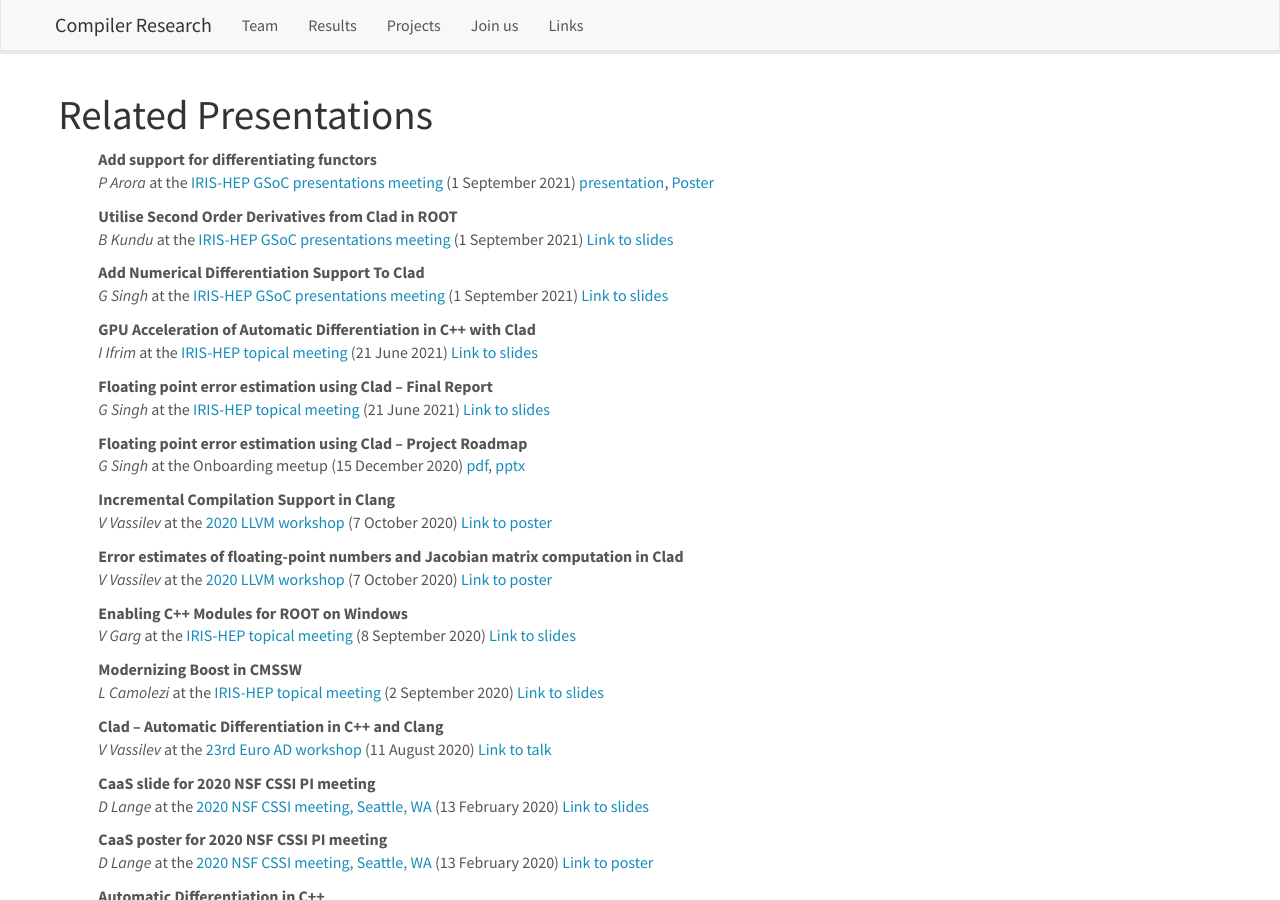
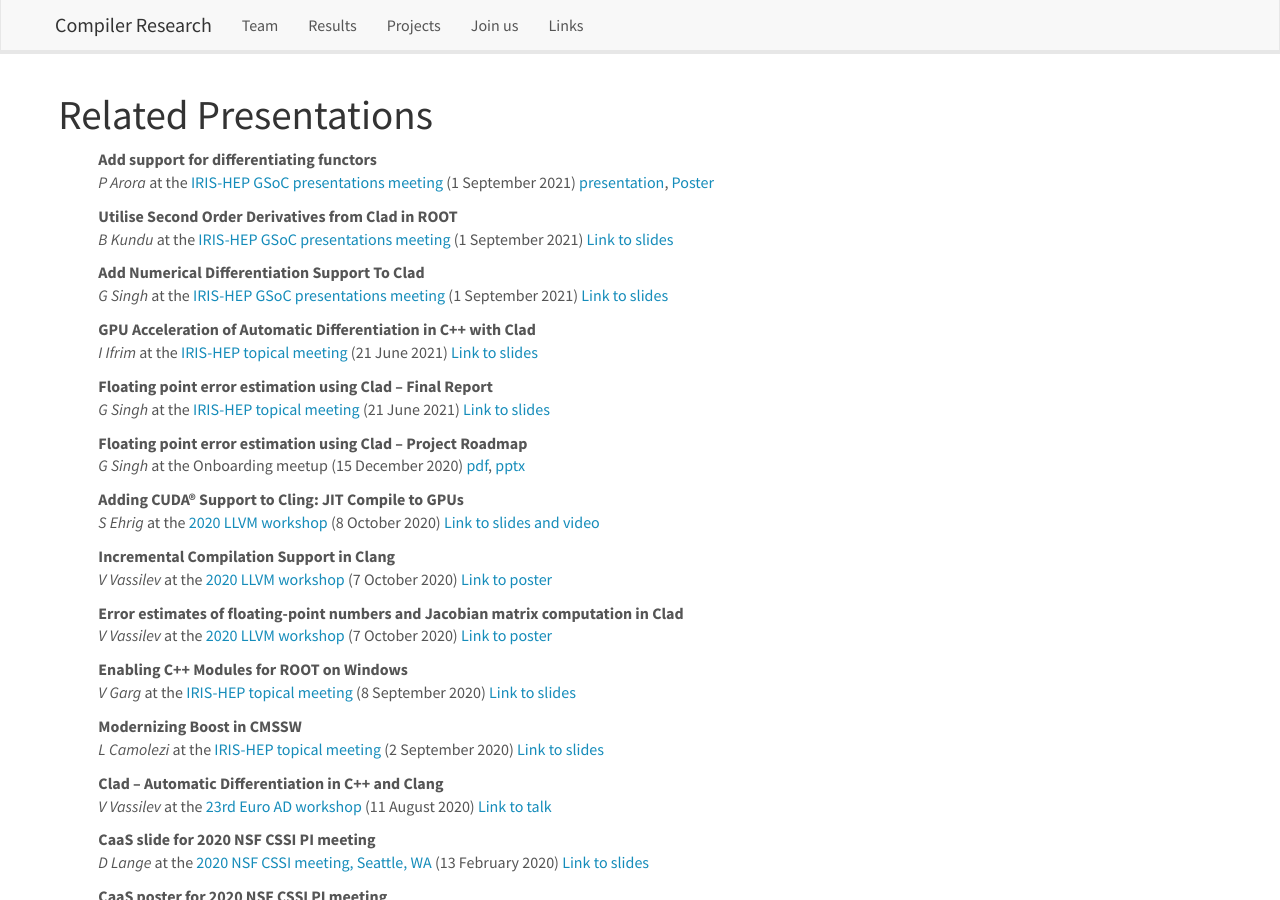
Before and after one commit to vgvassilev/clad, a Jekyll site: the page built from _pages/presentations.md, in a window 1280 px wide and 900 px high. Built offline with Jekyll 4.4.1, drawn with Linux system fonts in a browser that asks for light colours; nearby versions of some CDN libraries; a style sheet for code colours, icons or effects is not loaded.

Commit message:
Add Simeon's LLVM dev presentation about Cling-CUDA

```diff
--- a/_data/preslist.yml
+++ b/_data/preslist.yml
@@ -43,6 +43,13 @@
   artifacts:
     - "[pdf](/assets/presentations/ErrorEstimationWithClad_15_12_2020.pdf), "
     - "[pptx](/assets/presentations/ErrorEstimationWithClad_15_12_2020.pptx)"
+
+- title: "Adding CUDA® Support to Cling: JIT Compile to GPUs"
+  description: My abstract
+  location: "[2020 LLVM workshop](https://llvm.org/devmtg/2020-09/)"
+  speaker: S Ehrig
+  date: 2020-10-08
+  artifacts: "[Link to slides and video](https://zenodo.org/record/4021877)"
 
 - title: "Error estimates of floating-point numbers and Jacobian matrix computation in Clad"
   location: "[2020 LLVM workshop](https://llvm.org/devmtg/2020-09/)"
```
